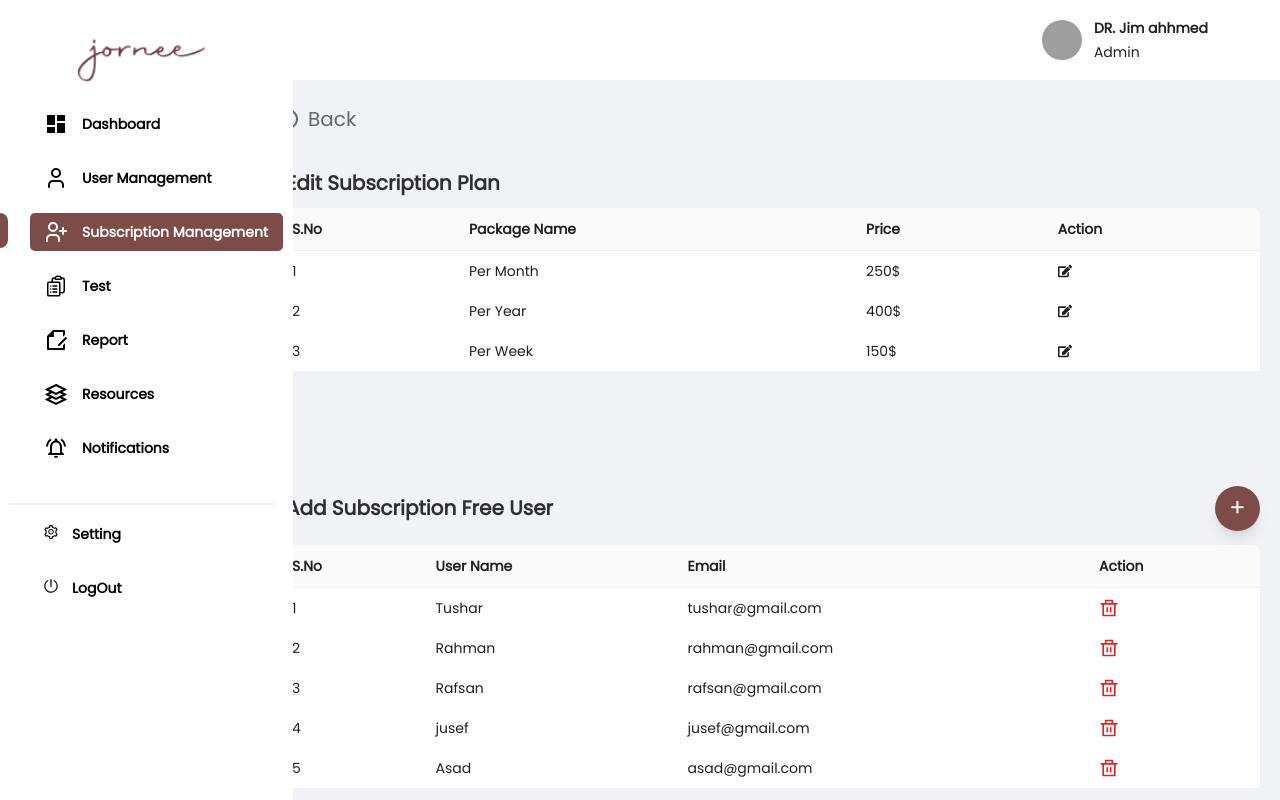
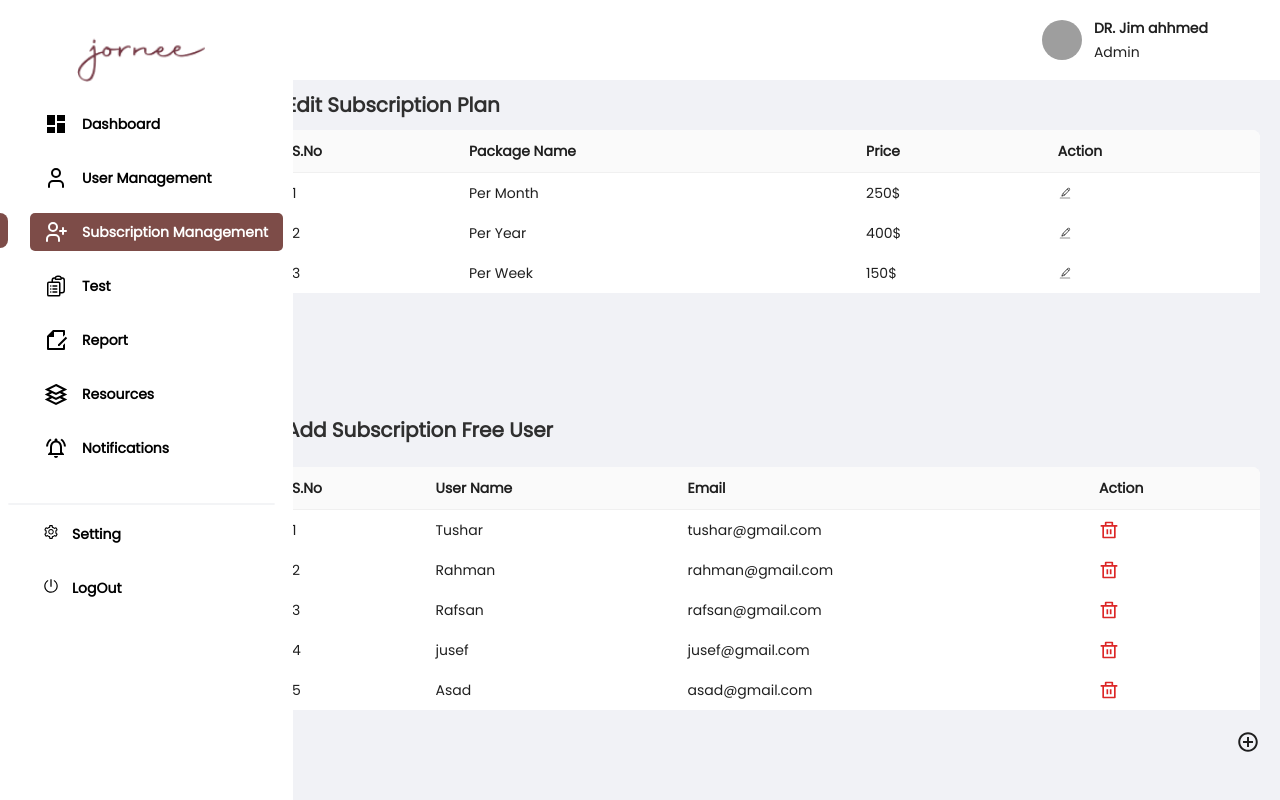
Before and after one commit to bdCalling-Sdt-hub/jornee-dashboard, a React (Vite) app: page /subscription in a window 1280 px wide. Built offline with nearby package versions, Linux system fonts and the light colour scheme; grey boxes are pictures that could not be loaded.

Commit message:
Enhancement dashboard subscription management page

```diff
--- a/src/App.css
+++ b/src/App.css
@@ -30,6 +30,27 @@
   background: white;
   color: black;
   border: 0;
+}
+
+
+/* :where(.css-dev-only-do-not-override-djtmh8).ant-pagination .ant-pagination-disabled .ant-pagination-item-link, :where(.css-dev-only-do-not-override-djtmh8).ant-pagination .ant-pagination-disabled:hover .ant-pagination-item-link {
+  color: rgba(0, 0, 0, 0.25);
+  cursor: not-allowed;
+  background-color: #919EAB;
+  color: white;
+} */
+
+
+
+.custom-pagination .ant-pagination {
+  display: flex;
+  justify-content: center;
+}
+
+.custom-pagination .ant-pagination .ant-pagination-item-active a {
+  background-color: white;
+  color: #7D4C48 !important;
+  border: 1px solid #7D4C48;
 }
 
 .ant-pagination .ant-pagination-item-active a{
--- a/src/Pages/Dashboard/SubscriptMangement.jsx
+++ b/src/Pages/Dashboard/SubscriptMangement.jsx
@@ -1,11 +1,11 @@
 import { Form, Input, Modal, Table, Button } from "antd";
 import React, { useEffect, useState } from "react";
 import { MdOutlineDelete } from "react-icons/md";
-import BackButton from "./BackButton";
-import { FaEdit } from "react-icons/fa";
+import { IoMdAddCircleOutline } from "react-icons/io";
 import { RiDeleteBinLine } from "react-icons/ri";
 import EditSubscriptionModal from "../../Components/EditSubscriptionModal";
 import AddUserModal from "../../Components/AddUserModal";
+import { CiEdit } from "react-icons/ci";
 const data = [
   {
     key: "1",
@@ -94,7 +94,7 @@ const SubscriptMangement = () => {
       dataIndex: "action",
       key: "action",
       render: (_, record) => (
-        <RiDeleteBinLine className=" text-red-600" size={20} />
+        <RiDeleteBinLine className=" text-red-600 cursor-pointer" size={20} />
       ),
     },
   ];
@@ -109,16 +109,16 @@ const SubscriptMangement = () => {
       dataIndex: "delete",
       key: "delete",
       render: (_, record) => (
-        <FaEdit className="" onClick={() => handleEditData(record)} />
+        <CiEdit className="cursor-pointer " onClick={() => handleEditData(record)} />
       ),
     },
   ];
 
   return (
     <div>
-      <div style={{ margin: "24px 0" }}>
+      {/* <div style={{ margin: "24px 0" }}>
         <BackButton link="/" />
-      </div>
+      </div> */}
 
       <div>
         <h1
@@ -151,26 +151,7 @@ const SubscriptMangement = () => {
           >
             Add Subscription Free User
           </h1>
-          <Button
-            onClick={() => setOpenModal(true)}
-            type="primary"
-            htmlType="submit"
-            block
-            style={{
-              border: "none",
-              width: "45px",
-              height: "45px",
-              background: "#7D4C48",
-              color: "white",
-              borderRadius: "100%",
-              outline: "none",
-              textAlign: "center",
-              justifyItems: "center",
-            }}
-            className="text-2xl shadow-lg text-center"
-          >
-            +
-          </Button>
+
         </div>
 
         <Table columns={columns} dataSource={data} pagination={false} />
@@ -183,6 +164,29 @@ const SubscriptMangement = () => {
       />
 
       <AddUserModal openModal={openModal} setOpenModal={setOpenModal} />
+      <div className="flex justify-end  py-5">
+        <p
+          onClick={() => setOpenModal(true)}
+          type="primary"
+          htmlType="submit"
+          block
+          style={{
+            // border: "none",
+            // backgroundColor :  'white',
+            // width: "45px",
+            // height: "45px",
+
+            // borderRadius: "100%",
+            // outline: "none",
+            // textAlign: "center",
+            // justifyItems: "center",
+            cursor : "pointer"
+          }}
+          className="text-2xl text-center"
+        >
+          <IoMdAddCircleOutline />
+        </p>
+      </div>
     </div>
   );
 };
--- a/src/Pages/Dashboard/UserManagement.jsx
+++ b/src/Pages/Dashboard/UserManagement.jsx
@@ -127,7 +127,22 @@ const UserData = [
   },
 ];
 
+
+
+
 const UserManagement = () => {
+
+  const components = {
+    header: {
+      cell: (props) => (
+        <th {...props} style={{ backgroundColor: '#FFFFFF' }}>
+          {props.children}
+        </th>
+      ),
+    },
+  };
+
+
   const [page, setPage] = useState(
     new URLSearchParams(window.location.search).get("page") || 1
   );
@@ -182,10 +197,10 @@ const UserManagement = () => {
   };
 
   return (
-    <div>
-      <div style={{ marginBottom: "16px" }} className=" mt-5">
+    <div className="bg-[#F1F2F6]">
+      {/* <div style={{ marginBottom: "16px" }} className=" mt-5">
         <BackButton link="/" />
-      </div>
+      </div> */}
       <div
         style={{
           background: "white",
@@ -201,11 +216,12 @@ const UserManagement = () => {
             padding: "10px",
           }}
         >
-          User Test Report
+          User List
         </h1>
 
-        <div>
+        <div className="custom-pagination">
           <Table
+          components={components}
             columns={UserColumns}
             dataSource={UserData}
             className="text-center"
```
